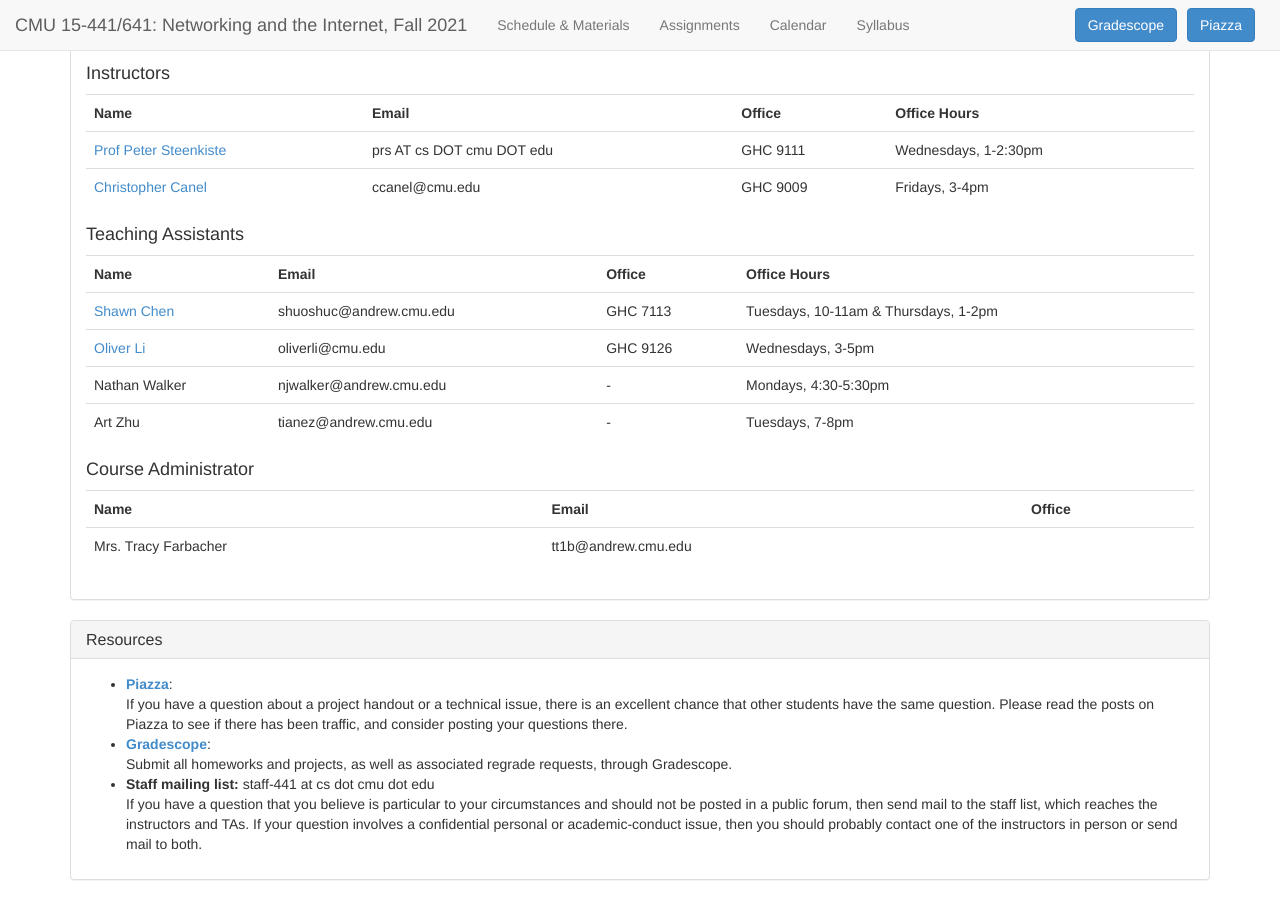
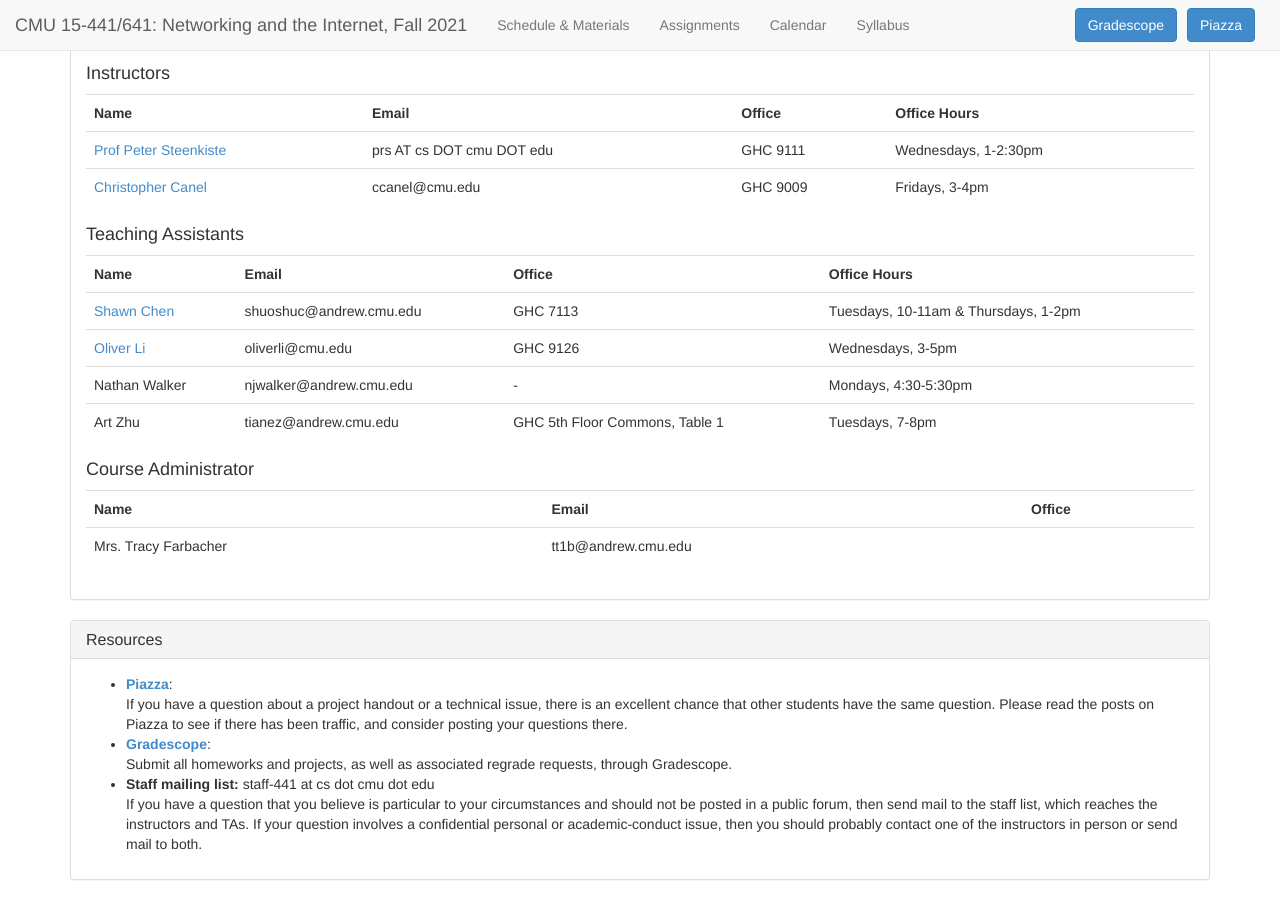
Before and after one commit to computer-networks/fa21, a Jekyll site: the page built from index.html, in a window 1280 px wide and 900 px high, scrolled down 571 px. Built offline with Jekyll 4.4.1, drawn with Linux system fonts in a browser that asks for light colours.

Commit message:
Add Art office hours location

```diff
--- a/index.html
+++ b/index.html
@@ -114,7 +114,7 @@ title: CMU 15-441/641, Fall 2021 --- Home
       <tr>
         <td>Art Zhu</td>
         <td><span class="email">tianez@andrew.cmu.edu</span></td>
-        <td>-</td>
+        <td>GHC 5th Floor Commons, Table 1</td>
         <td>Tuesdays, 7-8pm</td>
       </tr>
       </table>
```
